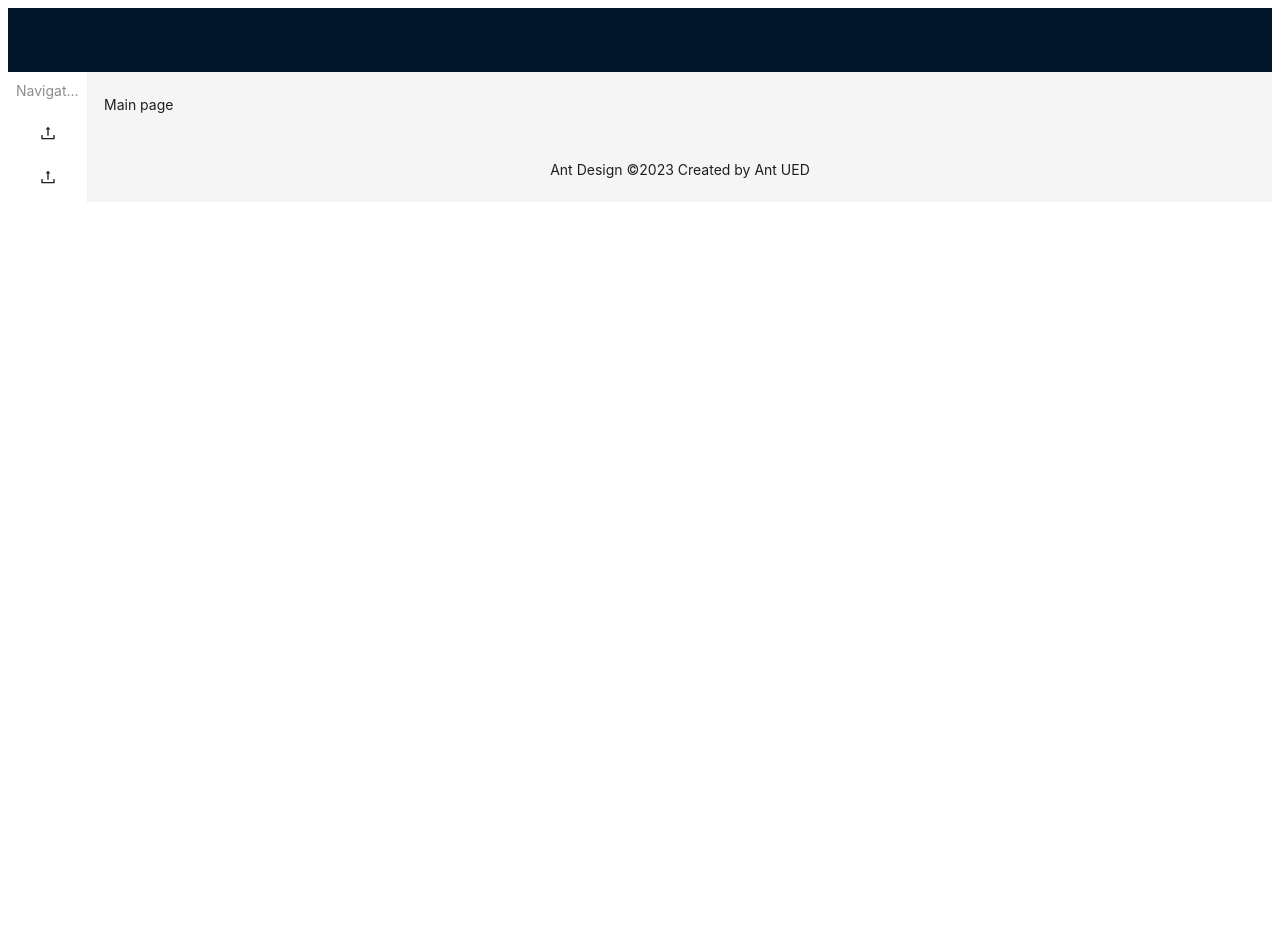
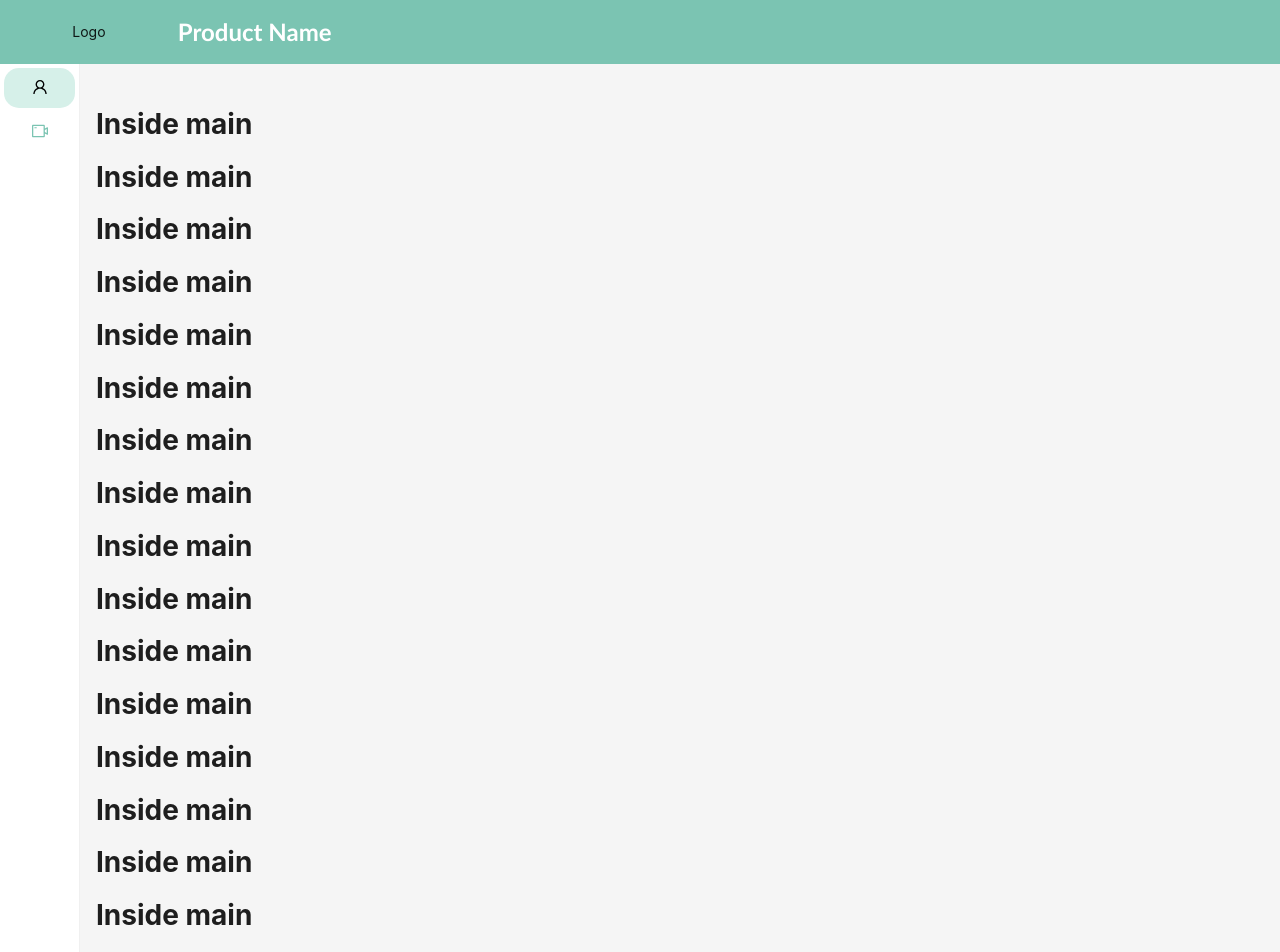
Before and after one commit to varun700/ida_demo, a React app: page / in a window 1280 px wide. Shown: the top 952 px of the page. Before the commit the page ends 800 px from the top, so only its background shows below. Built offline with nearby package versions, Linux system fonts and the light colour scheme.

Commit message:
Modified header and sidebar

```diff
--- a/src/App.css
+++ b/src/App.css
@@ -1,3 +1,4 @@
-.color {
-  background-color: red;
+body{
+  margin: 0;
+  padding: 0;
 }
--- a/src/containers/Header/index.js
+++ b/src/containers/Header/index.js
@@ -0,0 +1,19 @@
+import React from "react";
+import { Row, Col } from "antd";
+
+const index = () => {
+  return (
+    <>
+      <Row align="middle" justify="space-evenly">
+        <Col span={2}>
+          <div className="logo">Logo</div>
+        </Col>
+        <Col span={20}>
+          <div className="appName">Product Name</div>
+        </Col>
+      </Row>
+    </>
+  );
+};
+
+export default index;
--- /dev/null
+++ b/src/containers/Header/style.css
@@ -0,0 +1,24 @@
+.header{
+    padding: 0;
+    background: #7BC4B2;
+    /* background: #fff; */
+    /* background: #d53369;
+    background: -webkit-linear-gradient(to top, #cbad6d, #d53369);
+    background: linear-gradient(to top, #cbad6d, #d53369);  */
+}
+
+.logo{
+    display: flex;
+    justify-content: center;
+    align-items: center;
+    /* background-color: #d53369; */
+    /* background: #d53369;
+    background: -webkit-linear-gradient(to top, #cbad6d, #d53369);
+    background: linear-gradient(to top, #cbad6d, #d53369);  */
+}
+
+.appName{
+    font-size: 1.5rem;
+    font-weight: 600;
+    color: #fff;
+    font-family: 'Trebuchet MS', 'Lucida Sans Unicode', 'Lucida Grande', 'Lucida Sans', Arial, sans-serif;}
--- a/src/containers/MainApp/index.js
+++ b/src/containers/MainApp/index.js
@@ -1,9 +1,11 @@
 import React, { useState } from "react";
 
-import { Layout } from "antd";
+import { Layout, theme } from "antd";
 import Sidebar from "../Sidebar";
+import HeaderContent from "../Header";
 import AppContent from "../../routes";
-
+import "../Sidebar/style.css";
+import "../Header/style.css";
 const { Header, Content, Footer, Sider } = Layout;
 
 const index = () => {
@@ -13,9 +15,12 @@ const index = () => {
         style={{
           padding: 0,
         }}
-      ></Header>
+        className="header"
+      >
+        <HeaderContent />
+      </Header>
       <Layout>
-        <Sider defaultCollapsed={true}>
+        <Sider defaultCollapsed={true} className="sidebar">
           <Sidebar />
         </Sider>
         <Layout>
--- /dev/null
+++ b/src/containers/Sidebar/SidebarContent.js
@@ -0,0 +1,17 @@
+import React from "react";
+import { UserOutlined, VideoCameraOutlined } from "@ant-design/icons";
+
+export const SidebarContent = [
+  {
+    title: "Main",
+    key: "/",
+    icon: <UserOutlined />,
+    link: "/",
+  },
+  {
+    title: "Second",
+    key: "/second",
+    icon: <VideoCameraOutlined />,
+    link: "/second",
+  },
+];
--- a/src/containers/Sidebar/index.js
+++ b/src/containers/Sidebar/index.js
@@ -5,37 +5,21 @@ import {
   VideoCameraOutlined,
 } from "@ant-design/icons";
 import { Menu } from "antd";
-import { Link } from "react-router-dom";
+import { Link, useNavigate } from "react-router-dom";
+import { SidebarContent } from "./SidebarContent";
 
 const MenuItemGroup = Menu.ItemGroup;
 
 const index = () => {
+  const navigate = useNavigate();
   return (
     <>
-      <Menu>
-        <MenuItemGroup
-          key="in-built-apps"
-          className="gx-menu-group"
-          title={"Navigation"}
-        >
-          <Menu.Item key="1">
-            <Link to="/">
-              <UploadOutlined />{" "}
-              {/* <span>
-                <IntlMessages id="sidebar.main" />
-              </span> */}
-            </Link>
-          </Menu.Item>
-          <Menu.Item key="2">
-            <Link to="/second">
-              <UploadOutlined />{" "}
-              {/* <span>
-                <IntlMessages id="sidebar.main" />
-              </span> */}
-            </Link>
-          </Menu.Item>
-        </MenuItemGroup>
-      </Menu>
+      <Menu
+        defaultSelectedKeys={["/"]}
+        items={SidebarContent}
+        onClick={({ key }) => navigate(key)}
+        className="Sidebar"
+      />
     </>
   );
 };
--- /dev/null
+++ b/src/containers/Sidebar/style.css
@@ -0,0 +1,13 @@
+.Sidebar{
+    height: 100%;
+    background: #fff;
+}
+
+.Sidebar .ant-menu-item{
+    color: #7BC4B2;
+}
+.Sidebar .ant-menu-item-selected{
+    background: #d6f0e9;
+    color: #000;
+    border-radius: 15px;
+}
--- a/src/routes/main/index.js
+++ b/src/routes/main/index.js
@@ -2,7 +2,38 @@ import React from "react";
 
 const index = () => {
   console.log("Inside main");
-  return <div>Main page</div>;
+  return (
+    <div>
+      <h1>Inside main</h1>
+      <h1>Inside main</h1>
+      <h1>Inside main</h1>
+      <h1>Inside main</h1>
+      <h1>Inside main</h1>
+      <h1>Inside main</h1>
+      <h1>Inside main</h1>
+      <h1>Inside main</h1>
+      <h1>Inside main</h1>
+      <h1>Inside main</h1>
+      <h1>Inside main</h1>
+      <h1>Inside main</h1>
+      <h1>Inside main</h1>
+      <h1>Inside main</h1>
+      <h1>Inside main</h1>
+      <h1>Inside main</h1>
+      <h1>Inside main</h1>
+      <h1>Inside main</h1>
+      <h1>Inside main</h1>
+      <h1>Inside main</h1>
+      <h1>Inside main</h1>
+      <h1>Inside main</h1>
+      <h1>Inside main</h1>
+      <h1>Inside main</h1>
+      <h1>Inside main</h1>
+      <h1>Inside main</h1>
+      <h1>Inside main</h1>
+      <h1>Inside main</h1>
+    </div>
+  );
 };
 
 export default index;
```
Also changed, not shown: src/containers/Header/header.css (deleted).
